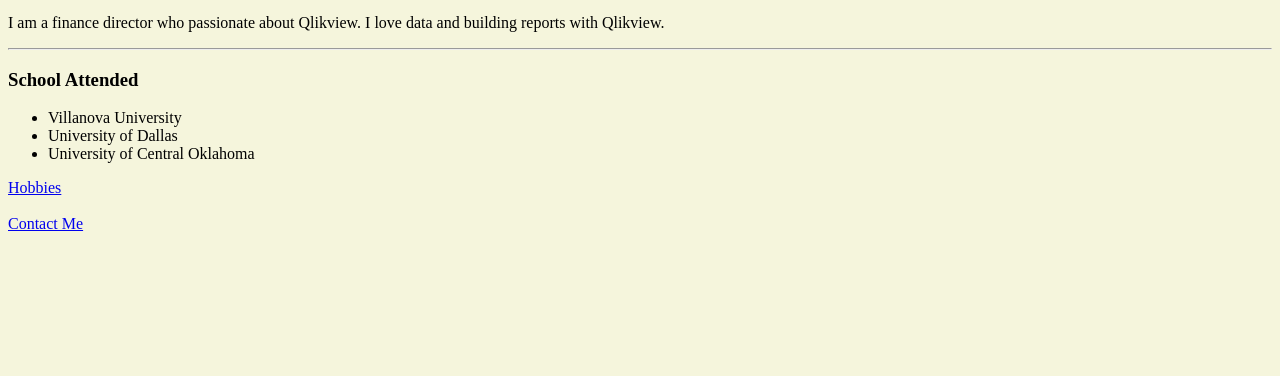
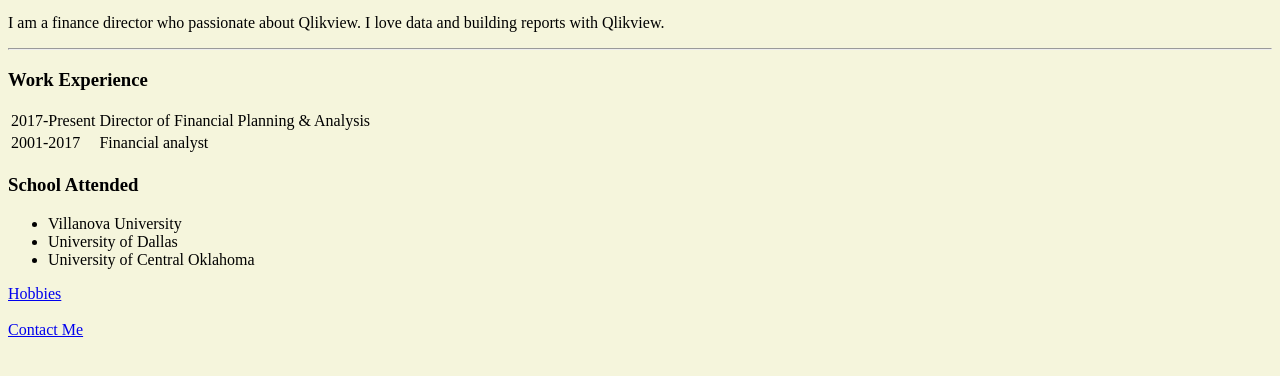
Before and after one commit to wwistam/ww, a plain HTML site: page index.html in a window 1280 px wide. Shown: the part 212-588 px from the top of the page. Drawn offline with Linux system fonts and the light colour scheme.

Commit message:
Add work experience

```diff
--- a/index.html
+++ b/index.html
@@ -11,6 +11,18 @@
   <p><em>Director FP&A of <strong><a href="https://www.tforcelogistics.com/">TForce</a></strong>.</em></p>
   <p>I am a finance director who passionate about Qlikview. I love data and building reports with Qlikview.</p> <!--I enjoy listening to music, singing and was a worship leader for over ten years.-->
   <hr>
+
+  <h3>Work Experience</h3>
+  <table>
+    <tr>
+      <td>2017-Present</td>
+      <td>Director of Financial Planning & Analysis</td>
+    <tr>
+      <td>2001-2017</td>
+      <td>Financial analyst</td>
+    </tr>
+    </tr>
+  </table>
 
   <h3>School Attended</h3>
   <ul> <!--Unorder List. ex: bullet point-->
```
